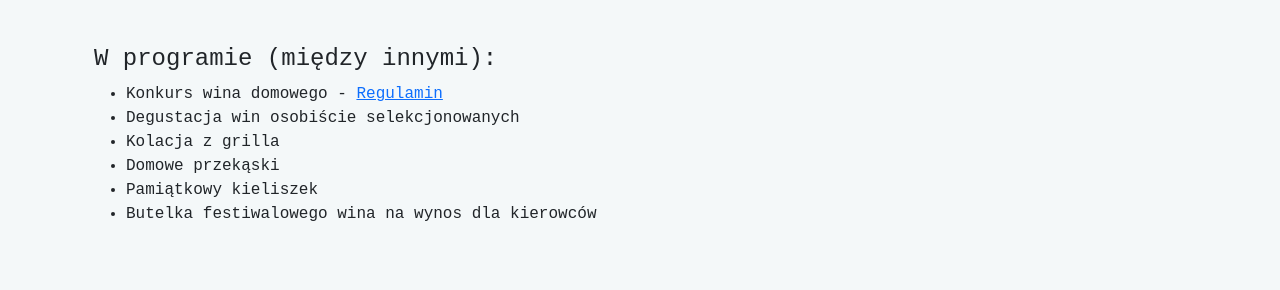
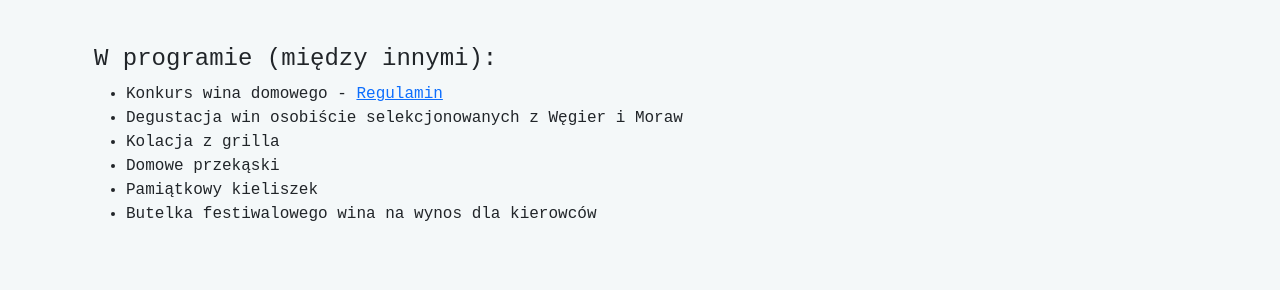
Before and after one commit to morgoth/fewido, a Jekyll site: the page built from index.html, in a window 1280 px wide. Shown: the part 808-1098 px from the top of the page. Built offline with Jekyll 4.4.1, drawn with Linux system fonts in a browser that asks for light colours; some web fonts are replaced.

Commit message:
wine details

```diff
--- a/index.html
+++ b/index.html
@@ -54,7 +54,7 @@ layout: default
       <h4>W programie (między innymi):</h4>
       <ul>
         <li>Konkurs wina domowego - <a href="#regulamin">Regulamin</a></li>
-        <li>Degustacja win osobiście selekcjonowanych</li>
+        <li>Degustacja win osobiście selekcjonowanych z Węgier i Moraw</li>
         <li>Kolacja z grilla</li>
         <li>Domowe przekąski</li>
         <li>Pamiątkowy kieliszek</li>
```
